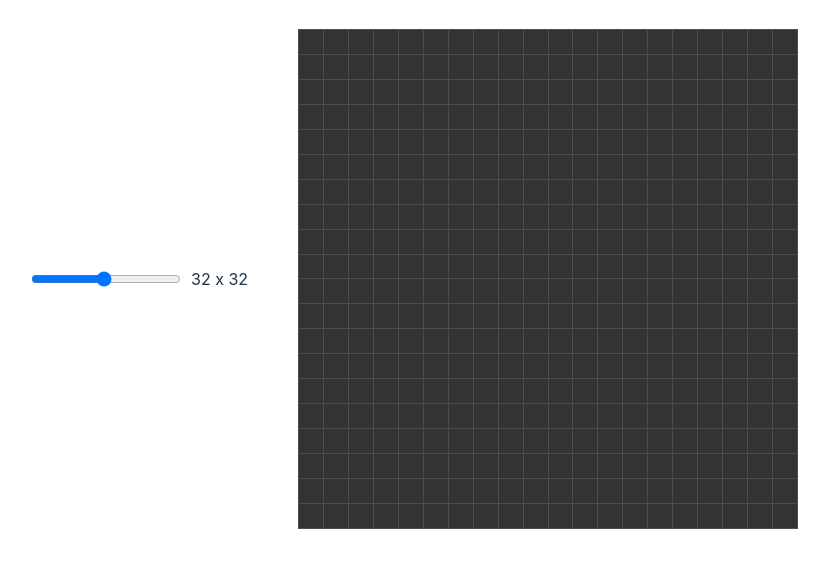
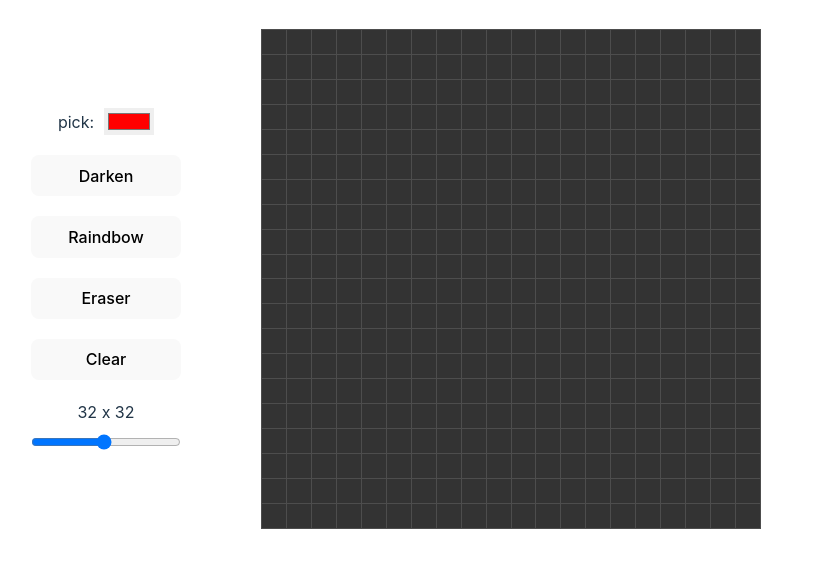
Before and after one commit to sibouras/etch-a-sketch, a website built with Vite: page index.html in a window 1280 px wide. Shown: the part 83-650 px from the top of the page, without its empty margins (141-970 px from the left). Built offline with nearby package versions, Linux system fonts and the light colour scheme.

Commit message:
add settings buttons

```diff
--- a/index.html
+++ b/index.html
@@ -13,8 +13,18 @@
     <div class="container">
       <div class="grid"></div>
       <div class="settings">
-        <input type="range" value="32" min="2" max="64" />
-        <span class="range-span">32 x 32</span>
+        <div class="color-container">
+          <span>pick:</span>
+          <input type="color" value="#ff0000" id="input-color" />
+        </div>
+        <button>Darken</button>
+        <button>Raindbow</button>
+        <button>Eraser</button>
+        <button>Clear</button>
+        <div class="range-container">
+          <input type="range" value="32" min="2" max="64" />
+          <span class="range-span">32 x 32</span>
+        </div>
       </div>
     </div>
   </body>
--- a/src/style.css
+++ b/src/style.css
@@ -100,19 +100,36 @@ button:focus-visible {
 .settings {
   margin-top: 0;
   display: flex;
+  flex-wrap: wrap;
+  justify-content: center;
   gap: 10px;
+  row-gap: 20px;
 
   * {
     margin-top: 0;
   }
 
-  input[type="range"] {
-    width: 150px;
+  .color-container {
+    padding-inline: 5px;
+    display: flex;
+    align-items: center;
+    justify-content: center;
+    gap: 10px;
+
+    input[type="color"] {
+      border: none;
+      /* flex-grow: 1; */
+    }
   }
 
-  /* going from 9 to 10 causes the span to move */
-  .range-span {
-    min-width: 51px;
+  .range-container {
+    display: flex;
+    align-items: center;
+    gap: 10px;
+
+    input[type="range"] {
+      width: 150px;
+    }
   }
 }
 
@@ -136,4 +153,15 @@ button:focus-visible {
     flex-direction: row-reverse;
     justify-content: flex-end;
   }
+
+  .settings {
+    margin-right: 30px;
+    flex-wrap: nowrap;
+    flex-direction: column;
+
+    .range-container {
+      flex-direction: column-reverse;
+      align-items: center;
+    }
+  }
 }
```
